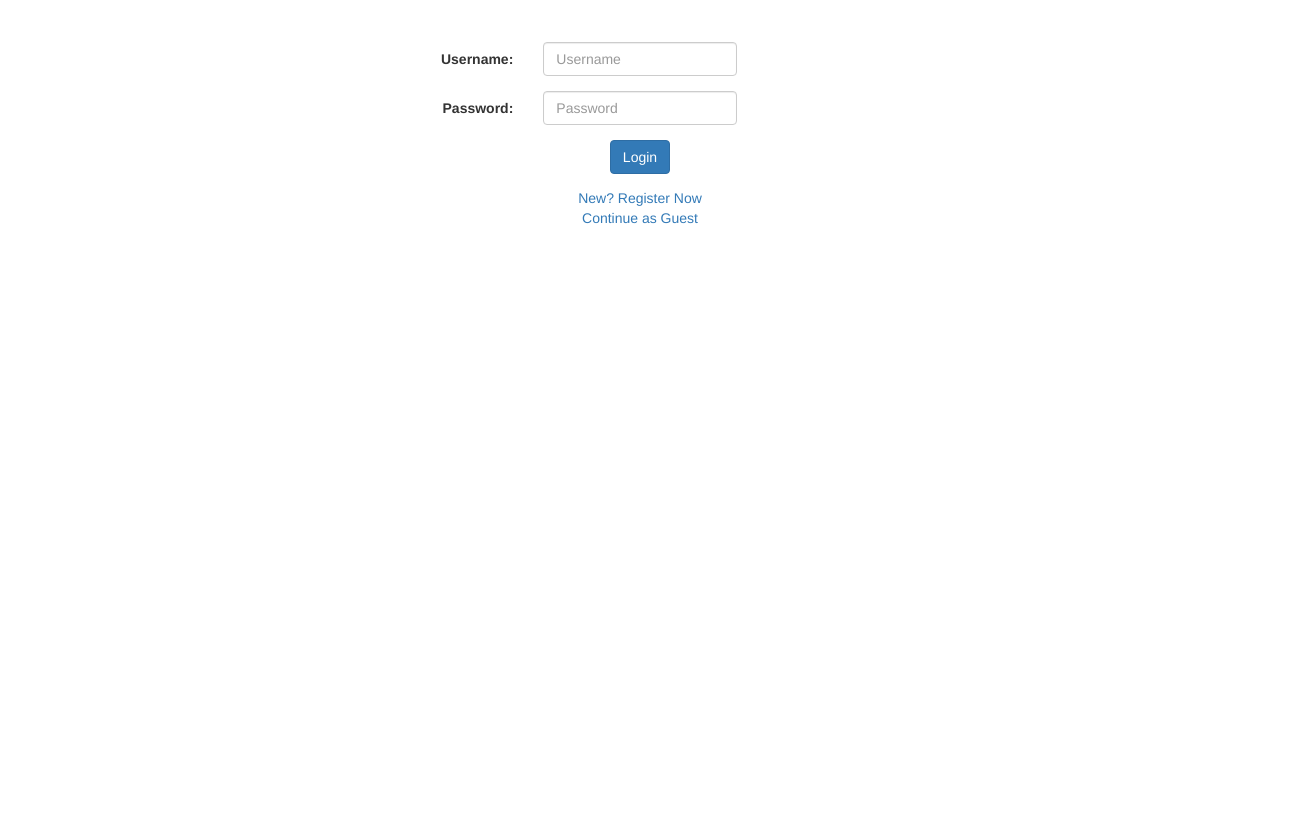
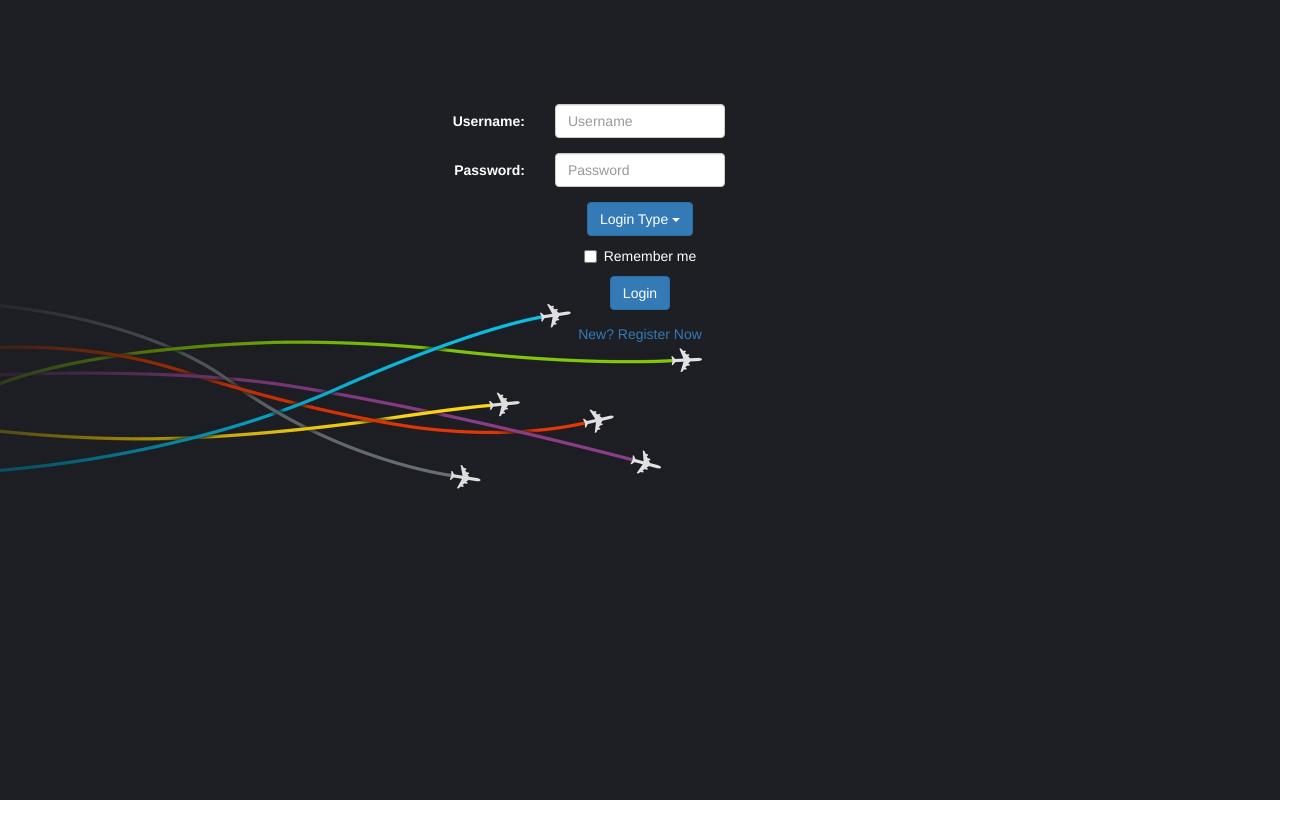
Before and after one commit to avionipevaju/Airline-Ticket-Sale, an Angular app: page / in a window 1280 px wide. Shown: the whole page, 1310 px wide, since content can reach past the window. Before the commit the page ends 800 px from the top, so only its background shows below. Built offline with nearby package versions, Linux system fonts and the light colour scheme.

Commit message:
Added missing elements for login page

```diff
--- a/src/app/app.component.css
+++ b/src/app/app.component.css
@@ -0,0 +1,6 @@
+div.jumbotron{
+  color:#fff;
+  background-image:url('/assets/min_back.jpg');
+  background-size: cover;
+  height: calc(100vh);
+}
--- a/src/app/app.component.html
+++ b/src/app/app.component.html
@@ -1,3 +1,5 @@
-<div style="text-align:center">
-<router-outlet></router-outlet>
+<div class="jumbotron">
+  <div class="container text-center">
+  <router-outlet></router-outlet>
+  </div>
 </div>
--- a/src/app/login/login.component.css
+++ b/src/app/login/login.component.css
@@ -1,7 +1,18 @@
 #loginContainer{
-  margin-top: 3em;
+  margin-top:4em;
 }
 
 #register{
-  margin-top: 1em;
+  margin-top:1em;
 }
+
+#details {
+  margin-left: 40%;
+}
+
+.dropdown-menu {
+  left: 50%;
+  right: auto;
+  text-align: center;
+  transform: translate(-50%, 0);
+}
--- a/src/app/login/login.component.html
+++ b/src/app/login/login.component.html
@@ -16,12 +16,23 @@
         <input type="password" class="form-control" size="40" placeholder="Password" name="password" id="password" required>
       </div>
     </div>
+  </form>
 
-    <div class="row">
-      <div class="input-group-btn">
-      </div>
+  <div class="dropdown">
+    <button class="btn btn-primary dropdown-toggle" type="button" data-toggle="dropdown">Login Type
+      <span class="caret"></span></button>
+    <ul class="dropdown-menu">
+      <li><a href="#">User</a></li>
+      <li><a href="#">Operator</a></li>
+      <li><a href="#">Admin</a></li>
+    </ul>
+  </div>
+
+  <div class="col-sm-12">
+    <div class="checkbox">
+      <label><input type="checkbox" value="">Remember me</label>
     </div>
-  </form>
+  </div>
 
   <button (click)="login()" type="submit" class="btn btn-primary">Login</button>
 
@@ -29,8 +40,6 @@
     <a href="register">New? Register Now</a>
   </div>
 
-  <div class="row" id="guest">
-    <a href="dashboard">Continue as Guest</a>
-  </div>
+
 
 </div>
--- a/src/index.html
+++ b/src/index.html
@@ -7,6 +7,8 @@
 
   <meta name="viewport" content="width=device-width, initial-scale=1">
   <link rel="icon" type="image/x-icon" href="favicon.ico">
+  <script src="https://ajax.googleapis.com/ajax/libs/jquery/3.2.1/jquery.min.js"></script>
+  <script src="https://maxcdn.bootstrapcdn.com/bootstrap/3.3.7/js/bootstrap.min.js"></script>
   <link rel="stylesheet" href="https://maxcdn.bootstrapcdn.com/bootstrap/3.3.7/css/bootstrap.min.css">
 </head>
 <body>
```
Also changed, not shown: src/assets/min_back.jpg (added).
